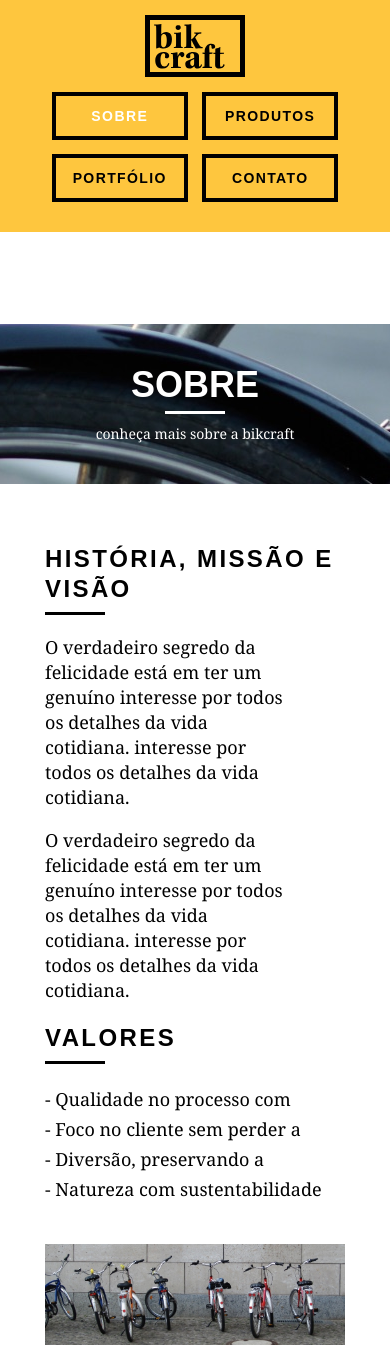
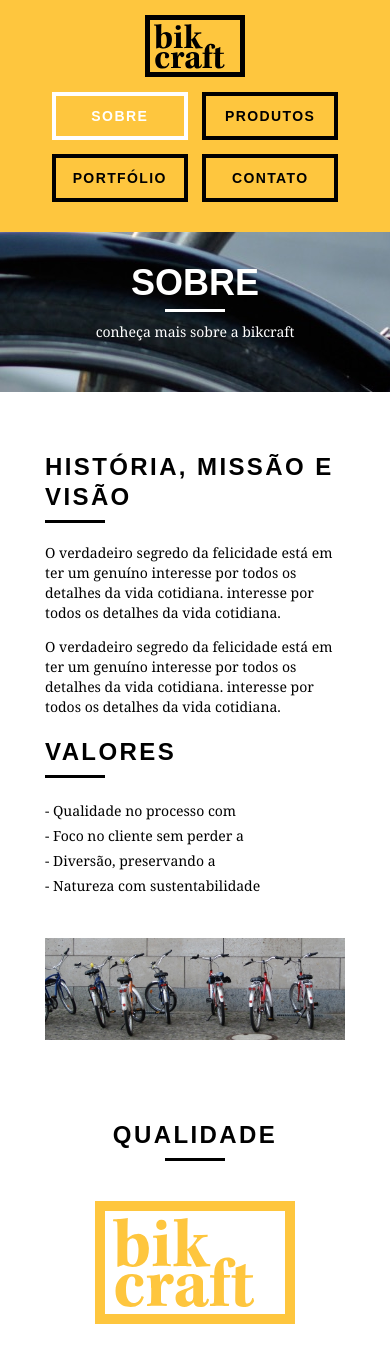
Before and after one commit to luizgustavoabreu/bikcraft, a PHP site: page /sobre.html in a window 390 px wide. Shown: the top 1345 px of the page. Run offline with PHP 8.4, Linux system fonts and the light colour scheme.

Commit message:
update responsividade mobile

```diff
--- a/css/responsivo.css
+++ b/css/responsivo.css
@@ -54,6 +54,10 @@
     border-color: #fff;
   }
 
+  .header_menu ul li a.menu_ativo {
+    border-color: #fff;
+  }
+
   /* Introdução */
 
   .introducao h1 {
@@ -67,6 +71,12 @@
     background-size: cover;
   }
 
+  /* Introdução Interna */
+
+  .introducao-interna {
+    margin-top: 0px;
+  }
+
   /* Call */
   .call {
     padding-top: 10px;
@@ -76,4 +86,17 @@
   .qualidade:after {
     display: none;
   }
+
+  /* Sobre */
+
+  .missao_sobre p {
+    font-size: 14px;
+    line-height: 20px;
+    padding-right: 0px;
+  }
+
+  .missao_sobre ul li {
+    font-size: 14px;
+    line-height: 25px;
+  }
 }
--- a/css/style.css
+++ b/css/style.css
@@ -169,7 +169,7 @@ img {
   height: 160px;
   text-align: center;
   color: #fff;
-  padding-top: 40px;
+  padding-top: 30px;
 }
 
 .introducao-interna h1 {
```
